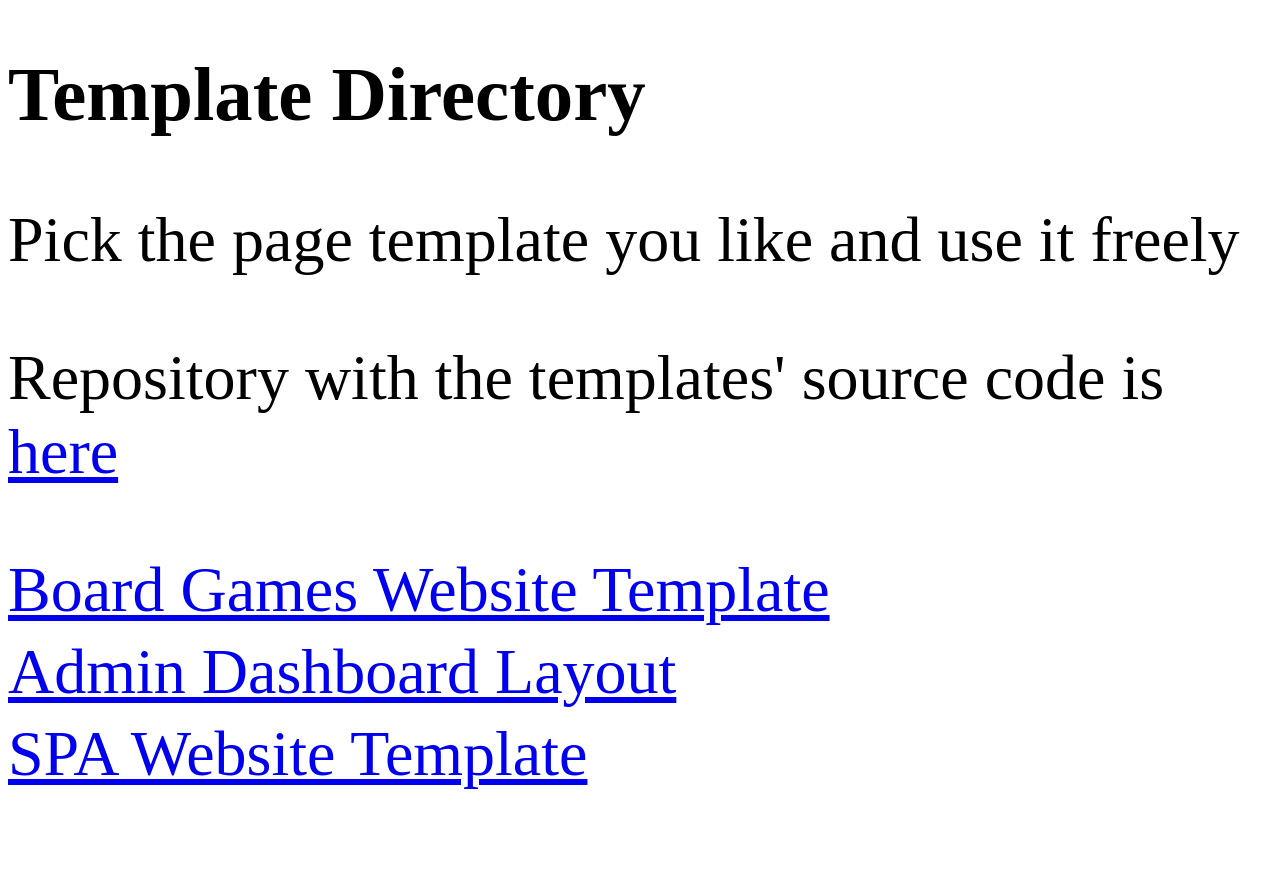
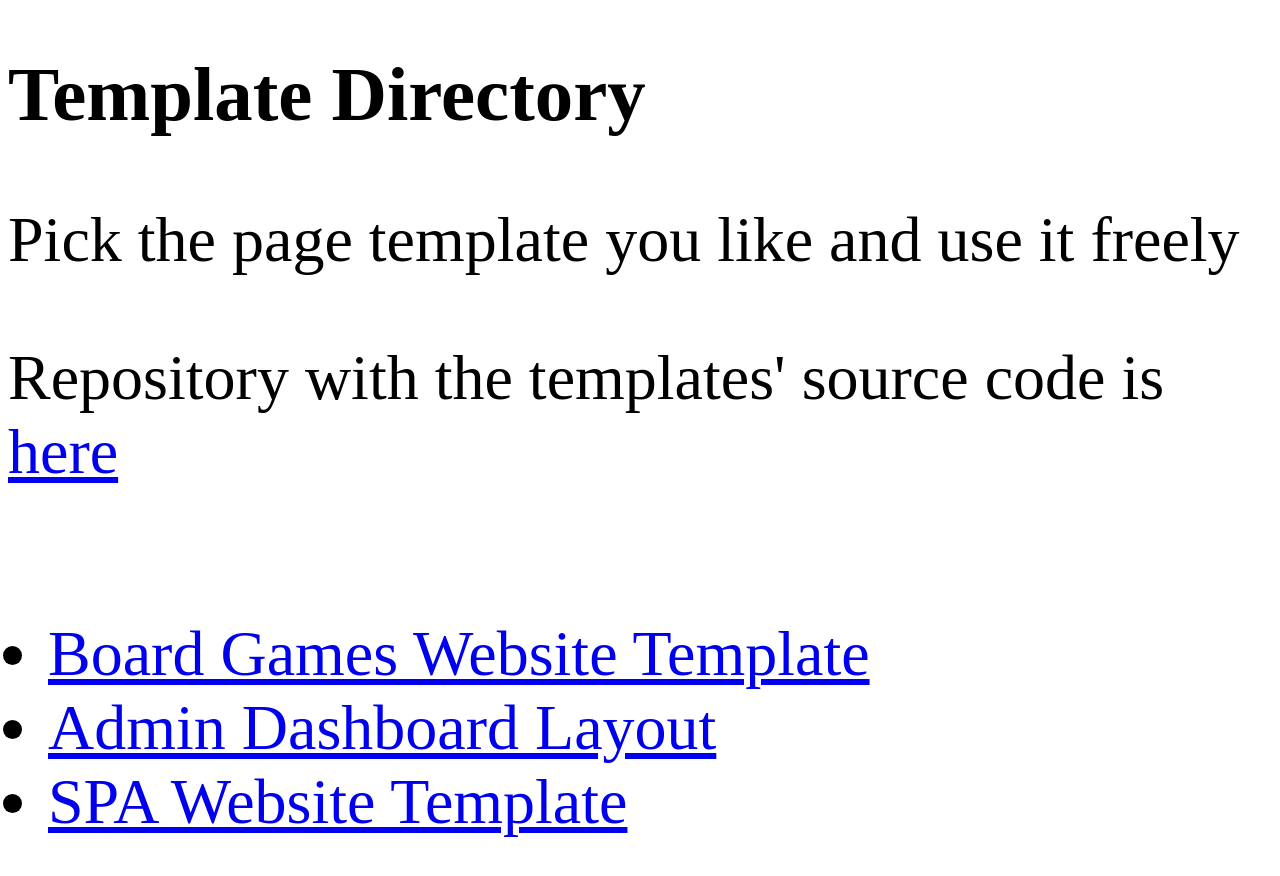
Before and after one commit to ElliotFer2000/elliotfer200.github.io, a plain HTML site: page index.html in a window 1280 px wide. Before the commit the page ends 800 px from the top, so only its background shows below. Drawn offline with Linux system fonts and the light colour scheme.

Commit message:
update board games

```diff
--- a/index.html
+++ b/index.html
@@ -26,9 +26,13 @@
     <p>Pick the page template you like and use it freely</p>
     <p>Repository with the templates' source code is <a href="https://github.com/ElliotFer2000/web-design-projects.github.io">here</a> </p>
     <nav>
-        <a href="/board-games-home-page/">Board Games Website Template</a>
-        <a href="/dashboard-layout/">Admin Dashboard Layout</a>
-        <a href="/spa-template/">SPA Website Template</a>
+        <ul>
+            <li><a href="/board-games-home-page/">Board Games Website Template</a></li>
+            <li><a href="/dashboard-layout/">Admin Dashboard Layout</a></li>
+            <li><a href="/spa-template/">SPA Website Template</a></li>
+        </ul>
+
+
     </nav>
 </body>
 </html>
```
